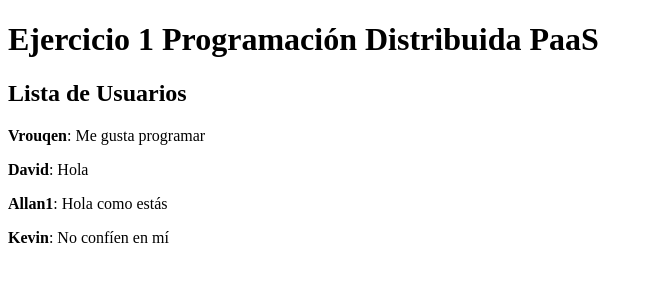
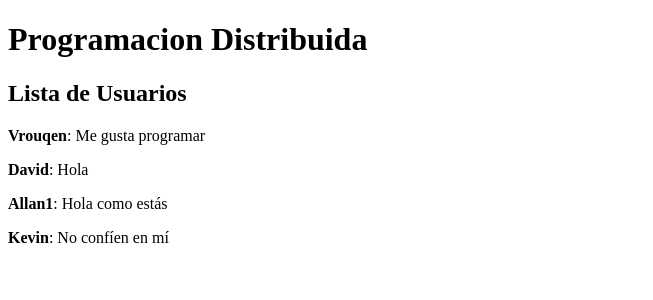
Before and after one commit to DaYascaribay/AWS-Ejercicio2-DigitalOcean, a Flask app: page / in a window 1280 px wide. Shown: the top 300 px of the page, without its empty margins (0-653 px from the left). Run offline with Flask 3, Linux system fonts and the light colour scheme.

Commit message:
se cambio la etiqueta principal

```diff
--- a/templates/index.html
+++ b/templates/index.html
@@ -6,7 +6,7 @@
     <title>Ejercicio 1 Programación Distribuida PaaS</title>
 </head>
 <body>
-    <h1>Ejercicio 1 Programación Distribuida PaaS</h1>
+    <h1>Programacion Distribuida</h1>
     <h2>Lista de Usuarios</h2>
     <div id="user-list"></div>
 
```
